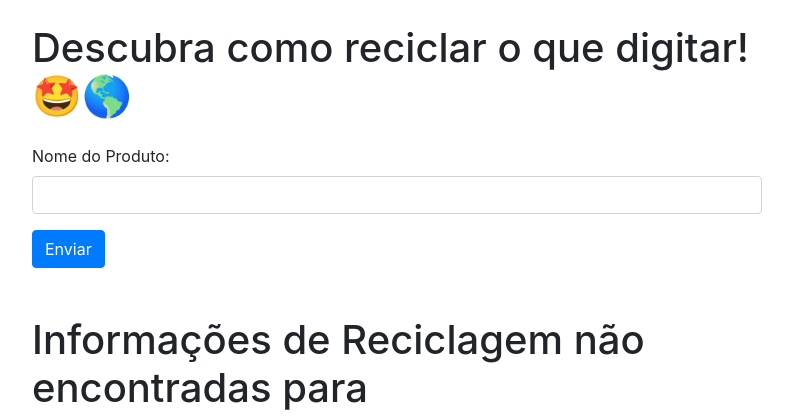
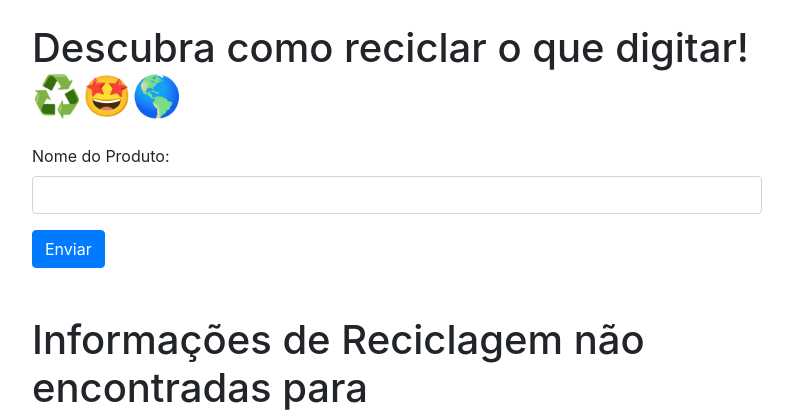
Before and after one commit to raunick/apps, a Django app: page /recycling/ in a window 1280 px wide. Shown: the top 420 px of the page, without its empty margins (243-1036 px from the left). Run offline with Django 4.2, Linux system fonts and the light colour scheme; some libraries are stand-ins or nearby versions.

Commit message:
update emojis

```diff
--- a/myproject/myapp/templates/myapp/recycling.html
+++ b/myproject/myapp/templates/myapp/recycling.html
@@ -14,14 +14,14 @@
       integrity="sha384-MCw98/SFnGE8fJT3GXwEOngsV7Zt27NXFoaoApmYm81iuXoPkFOJwJ8ERdknLPMO"
       crossorigin="anonymous"
     />
-    <title>Informações de Reciclagem</title>
+    <title>Informações de Reciclagem ♻️🌍</title>
   </head>
   <body>
     <div class="container">
       <div class="row">
         <div class="col-sm"></div>
         <div class="col-8">
-          <h1 class="my-4">Descubra como reciclar o que digitar!🤩🌎</h1>
+          <h1 class="my-4">Descubra como reciclar o que digitar!♻️🤩🌎</h1>
           <form method="POST">
             {% csrf_token %}
             <div class="form-group">
```
